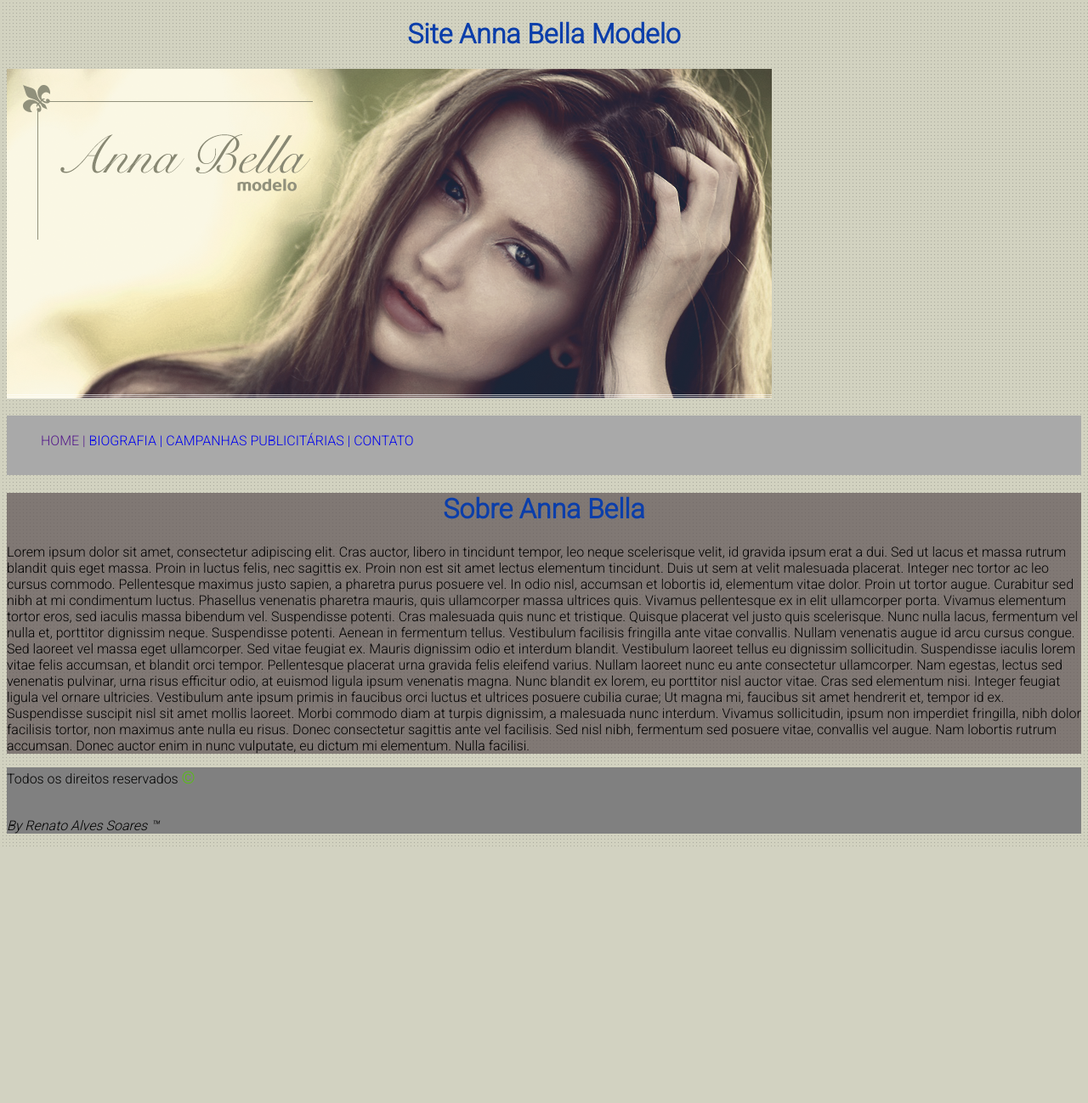
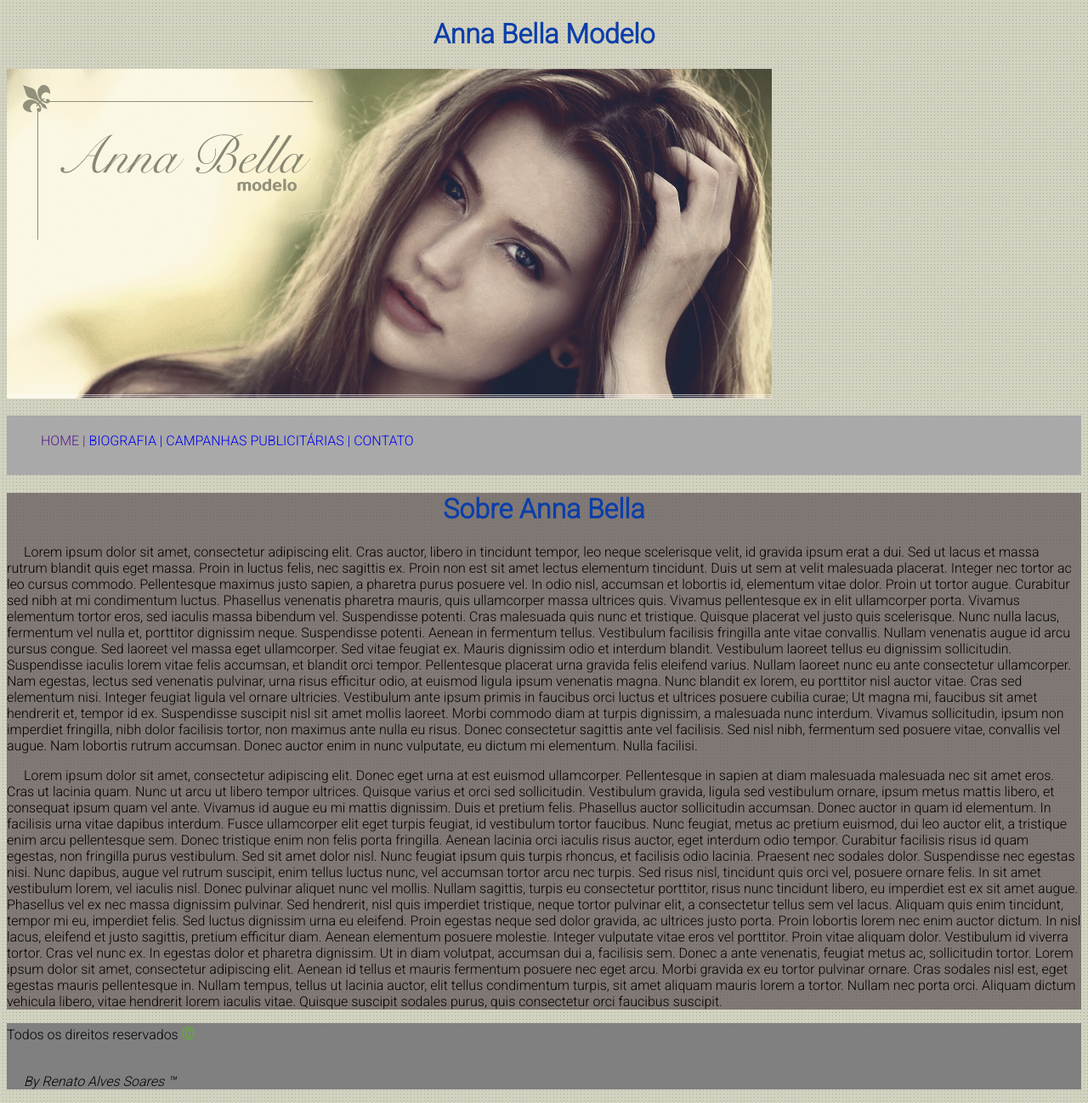
Before and after one commit to renatoguara2021/testes, a plain HTML site: page index.html in a window 1280 px wide. Shown: the whole page at 85% size. Before the commit the page ends 997 px from the top, so only its background shows below. Drawn offline with Linux system fonts and the light colour scheme.

Commit message:
"Successfully commited!!!!!!"

```diff
--- a/_CSS/style.css
+++ b/_CSS/style.css
@@ -1,4 +1,4 @@
-html, body, h1, p{
+html, body, h1, p, footer{
 
     font-family: 'Roboto', sans-serif;
 }
@@ -12,6 +12,11 @@ h1{
 
     color:  #0b3eaa;
     text-align: center;
+}
+
+p{
+
+    text-indent: 20px;
 }
 
 li{
--- a/index.html
+++ b/index.html
@@ -9,7 +9,7 @@
     <title>Anna Bella Biografia Oficial</title>
 </head>
 <body>
-    <h1>Site Anna Bella Modelo</h1>
+    <h1>Anna Bella Modelo</h1>
 
     <img src="img/capa.png" alt="Anna Bella Modelo" title="Modelo Anna Bella">
 
@@ -29,6 +29,14 @@
             Quisque placerat vel justo quis scelerisque. Nunc nulla lacus, fermentum vel nulla et, porttitor dignissim neque. Suspendisse potenti. Aenean in fermentum tellus. Vestibulum facilisis fringilla ante vitae convallis. Nullam venenatis augue id arcu cursus congue. Sed laoreet vel massa eget ullamcorper. Sed vitae feugiat ex. Mauris dignissim odio et interdum blandit. Vestibulum laoreet tellus eu dignissim sollicitudin. Suspendisse iaculis lorem vitae felis accumsan, et blandit orci tempor. Pellentesque placerat urna gravida felis eleifend varius. Nullam laoreet nunc eu ante consectetur ullamcorper. Nam egestas, lectus sed venenatis pulvinar, urna risus efficitur odio, at euismod ligula ipsum venenatis magna.
 
             Nunc blandit ex lorem, eu porttitor nisl auctor vitae. Cras sed elementum nisi. Integer feugiat ligula vel ornare ultricies. Vestibulum ante ipsum primis in faucibus orci luctus et ultrices posuere cubilia curae; Ut magna mi, faucibus sit amet hendrerit et, tempor id ex. Suspendisse suscipit nisl sit amet mollis laoreet. Morbi commodo diam at turpis dignissim, a malesuada nunc interdum. Vivamus sollicitudin, ipsum non imperdiet fringilla, nibh dolor facilisis tortor, non maximus ante nulla eu risus. Donec consectetur sagittis ante vel facilisis. Sed nisl nibh, fermentum sed posuere vitae, convallis vel augue. Nam lobortis rutrum accumsan. Donec auctor enim in nunc vulputate, eu dictum mi elementum. Nulla facilisi.</p>
+
+            <p>Lorem ipsum dolor sit amet, consectetur adipiscing elit. Donec eget urna at est euismod ullamcorper. Pellentesque in sapien at diam malesuada malesuada nec sit amet eros. Cras ut lacinia quam. Nunc ut arcu ut libero tempor ultrices. Quisque varius et orci sed sollicitudin. Vestibulum gravida, ligula sed vestibulum ornare, ipsum metus mattis libero, et consequat ipsum quam vel ante. Vivamus id augue eu mi mattis dignissim. Duis et pretium felis. Phasellus auctor sollicitudin accumsan. Donec auctor in quam id elementum. In facilisis urna vitae dapibus interdum. Fusce ullamcorper elit eget turpis feugiat, id vestibulum tortor faucibus.
+
+Nunc feugiat, metus ac pretium euismod, dui leo auctor elit, a tristique enim arcu pellentesque sem. Donec tristique enim non felis porta fringilla. Aenean lacinia orci iaculis risus auctor, eget interdum odio tempor. Curabitur facilisis risus id quam egestas, non fringilla purus vestibulum. Sed sit amet dolor nisl. Nunc feugiat ipsum quis turpis rhoncus, et facilisis odio lacinia. Praesent nec sodales dolor. Suspendisse nec egestas nisi. Nunc dapibus, augue vel rutrum suscipit, enim tellus luctus nunc, vel accumsan tortor arcu nec turpis. Sed risus nisl, tincidunt quis orci vel, posuere ornare felis. In sit amet vestibulum lorem, vel iaculis nisl. Donec pulvinar aliquet nunc vel mollis. Nullam sagittis, turpis eu consectetur porttitor, risus nunc tincidunt libero, eu imperdiet est ex sit amet augue. Phasellus vel ex nec massa dignissim pulvinar. Sed hendrerit, nisl quis imperdiet tristique, neque tortor pulvinar elit, a consectetur tellus sem vel lacus. Aliquam quis enim tincidunt, tempor mi eu, imperdiet felis.
+
+Sed luctus dignissim urna eu eleifend. Proin egestas neque sed dolor gravida, ac ultrices justo porta. Proin lobortis lorem nec enim auctor dictum. In nisl lacus, eleifend et justo sagittis, pretium efficitur diam. Aenean elementum posuere molestie. Integer vulputate vitae eros vel porttitor. Proin vitae aliquam dolor.
+
+Vestibulum id viverra tortor. Cras vel nunc ex. In egestas dolor et pharetra dignissim. Ut in diam volutpat, accumsan dui a, facilisis sem. Donec a ante venenatis, feugiat metus ac, sollicitudin tortor. Lorem ipsum dolor sit amet, consectetur adipiscing elit. Aenean id tellus et mauris fermentum posuere nec eget arcu. Morbi gravida ex eu tortor pulvinar ornare. Cras sodales nisl est, eget egestas mauris pellentesque in. Nullam tempus, tellus ut lacinia auctor, elit tellus condimentum turpis, sit amet aliquam mauris lorem a tortor. Nullam nec porta orci. Aliquam dictum vehicula libero, vitae hendrerit lorem iaculis vitae. Quisque suscipit sodales purus, quis consectetur orci faucibus suscipit.</p>
     </div>
 
 
```
